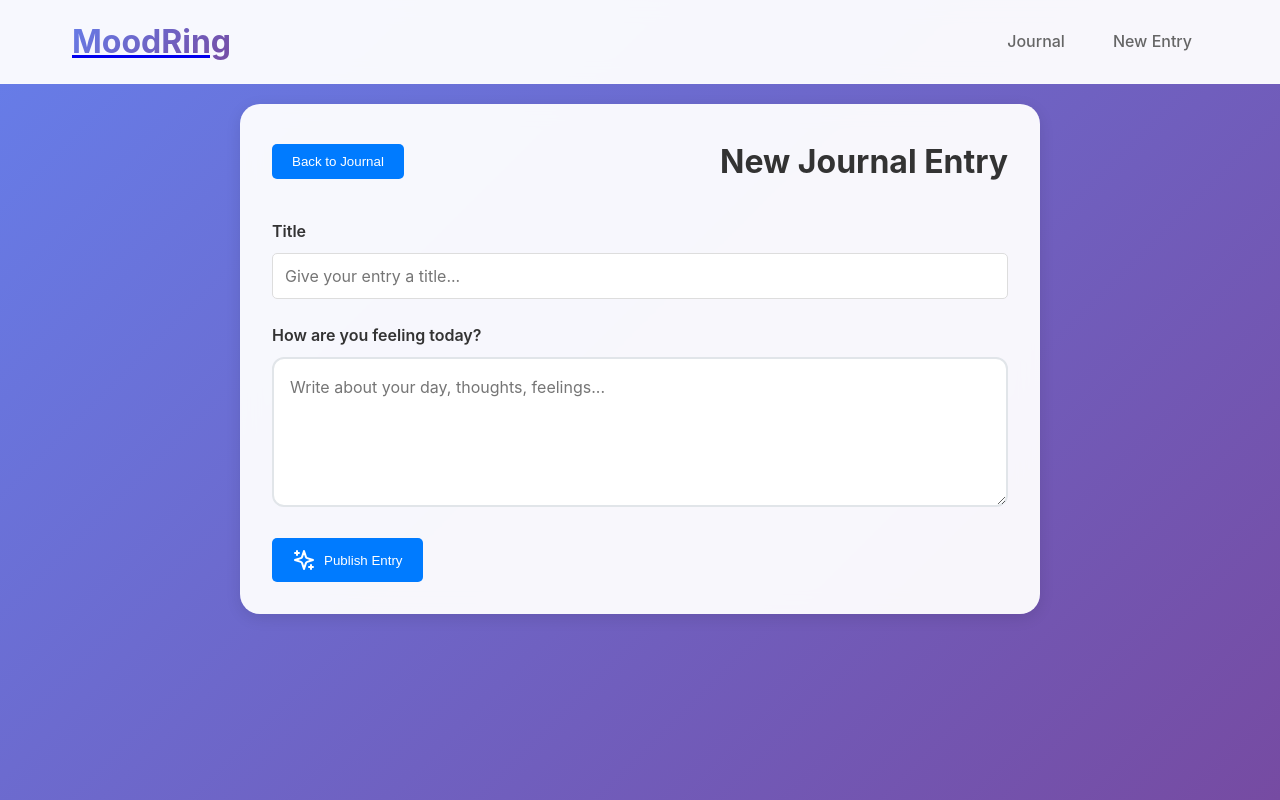
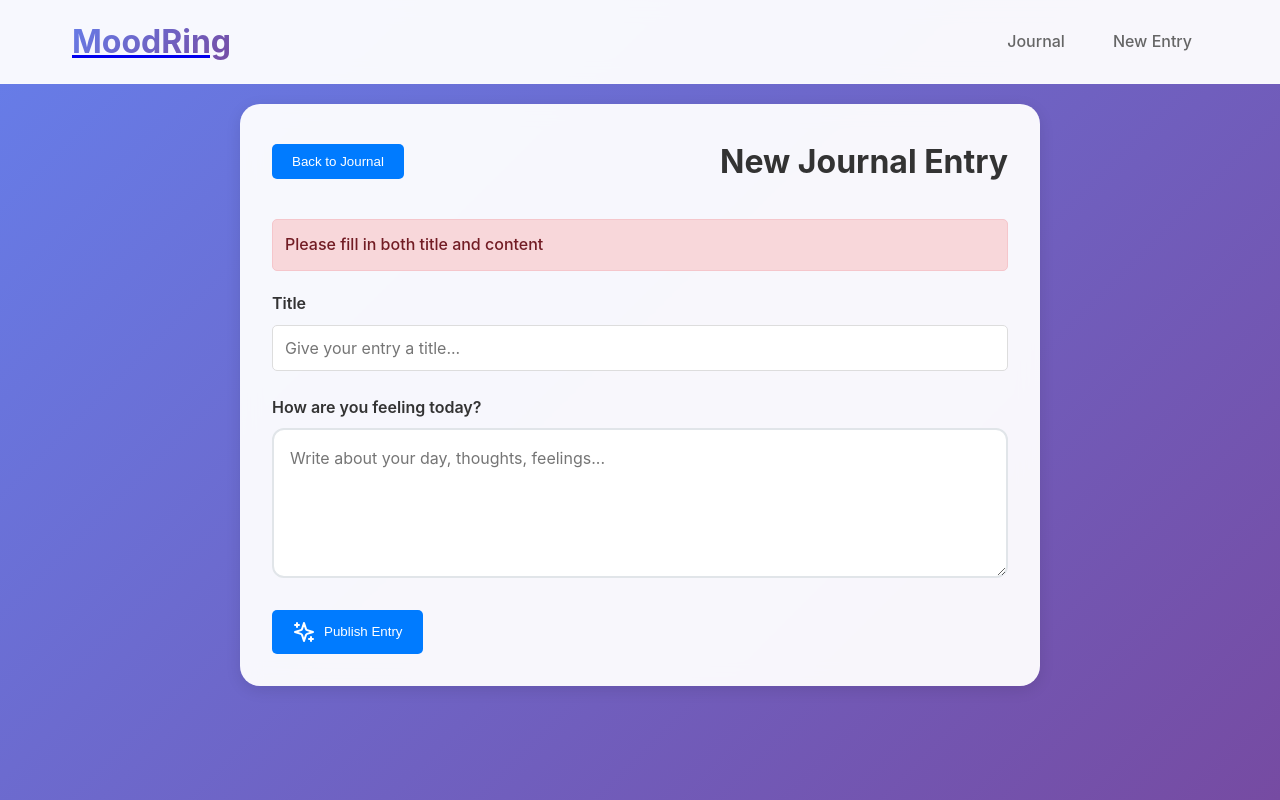
Before and after one commit to ThisbeSchoJo/moodring, a React (Create React App) app in the folder client/: page /new in a window 1280 px wide. Both pictures are taken after a click on the button "Publish Entry". Built offline with nearby package versions, Linux system fonts and the light colour scheme.

Commit message:
Added user-friendly success messages (green) and error messages (red), removed alerts in EntryForm.js

```diff
--- a/client/src/components/EntryForm.js
+++ b/client/src/components/EntryForm.js
@@ -8,13 +8,16 @@ const EntryForm = () => {
   const [title, setTitle] = useState("");
   const [content, setContent] = useState("");
   const [isSubmitting, setIsSubmitting] = useState(false);
+  const [message, setMessage] = useState("");
 
   const handleSubmit = async () => {
     // check if title and content are not empty (trim will remove whitespace from beginning and end)
     if (!title.trim() || !content.trim()) {
-      alert("Please fill in both title and content");
+      setMessage("Please fill in both title and content");
       return;
     }
+
+    setMessage(""); // Clear any previous messages
 
     setIsSubmitting(true);
 
@@ -32,13 +35,19 @@ const EntryForm = () => {
       });
 
       if (response.ok) {
-        console.log("Entry created successfully!");
-        navigate("/"); // Go back to journal
+        setMessage("Entry created successfully! Redirecting...");
+        setTimeout(() => {
+          navigate("/"); // Go back to journal after showing success message
+        }, 1500);
       } else {
-        console.error("Failed to create entry");
+        const errorData = await response.json().catch(() => ({}));
+        setMessage(
+          `Failed to create entry: ${errorData.message || "Unknown error"}`
+        );
       }
     } catch (error) {
       console.error("Error creating entry:", error);
+      setMessage("Network error. Please check your connection and try again.");
     } finally {
       setIsSubmitting(false);
     }
@@ -52,6 +61,16 @@ const EntryForm = () => {
         </button>
         <h2>New Journal Entry</h2>
       </div>
+
+      {message && (
+        <div
+          className={`message ${
+            message.includes("successfully") ? "success" : "error"
+          }`}
+        >
+          {message}
+        </div>
+      )}
 
       <form>
         <div className="form-group">
--- a/client/src/styling/entryform.css
+++ b/client/src/styling/entryform.css
@@ -74,3 +74,22 @@
   cursor: not-allowed;
   opacity: 0.7;
 }
+
+.message {
+  padding: 12px;
+  border-radius: 5px;
+  margin-bottom: 20px;
+  font-weight: 500;
+}
+
+.message.success {
+  background-color: #d4edda;
+  color: #155724;
+  border: 1px solid #c3e6cb;
+}
+
+.message.error {
+  background-color: #f8d7da;
+  color: #721c24;
+  border: 1px solid #f5c6cb;
+}
```
